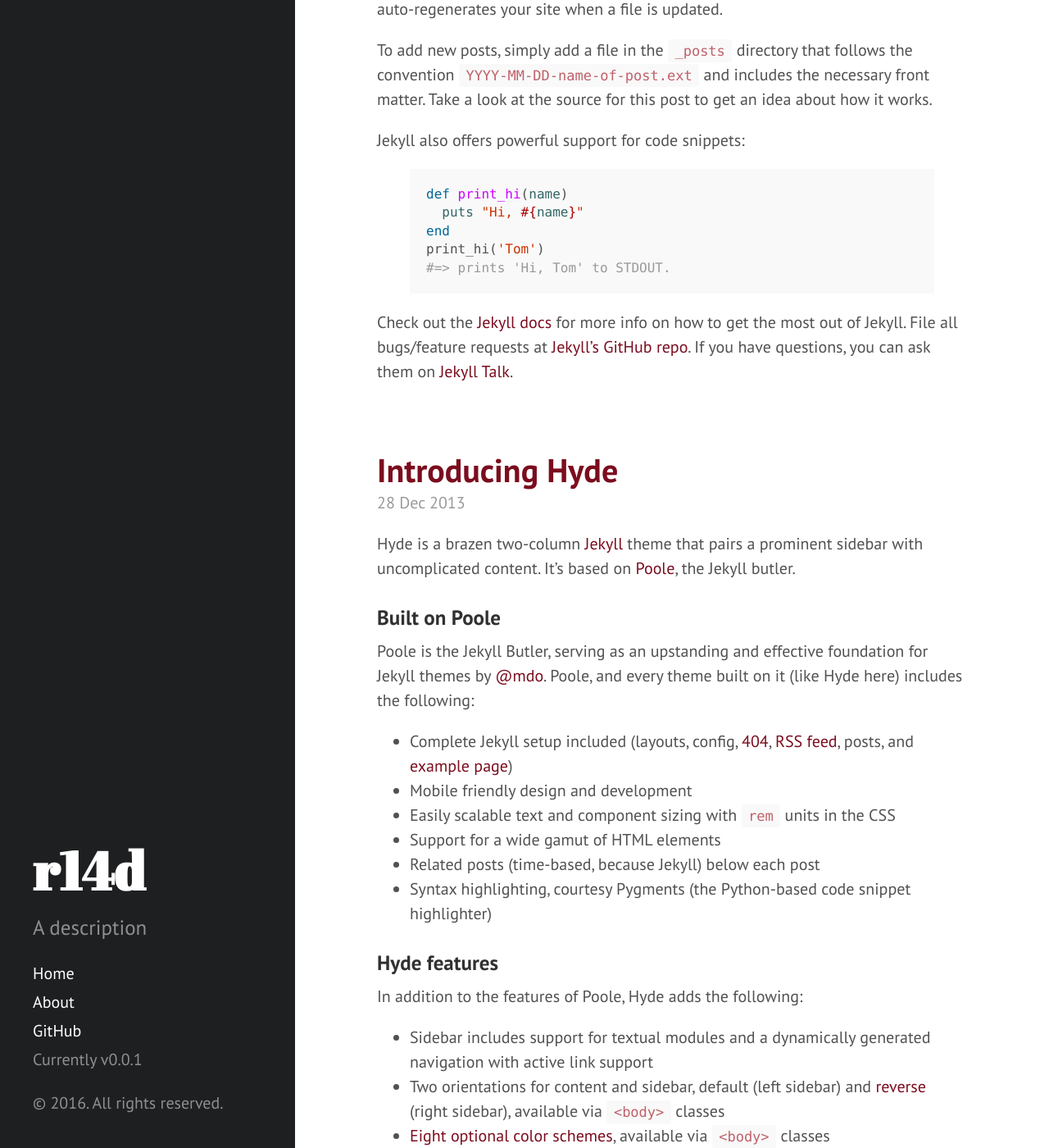
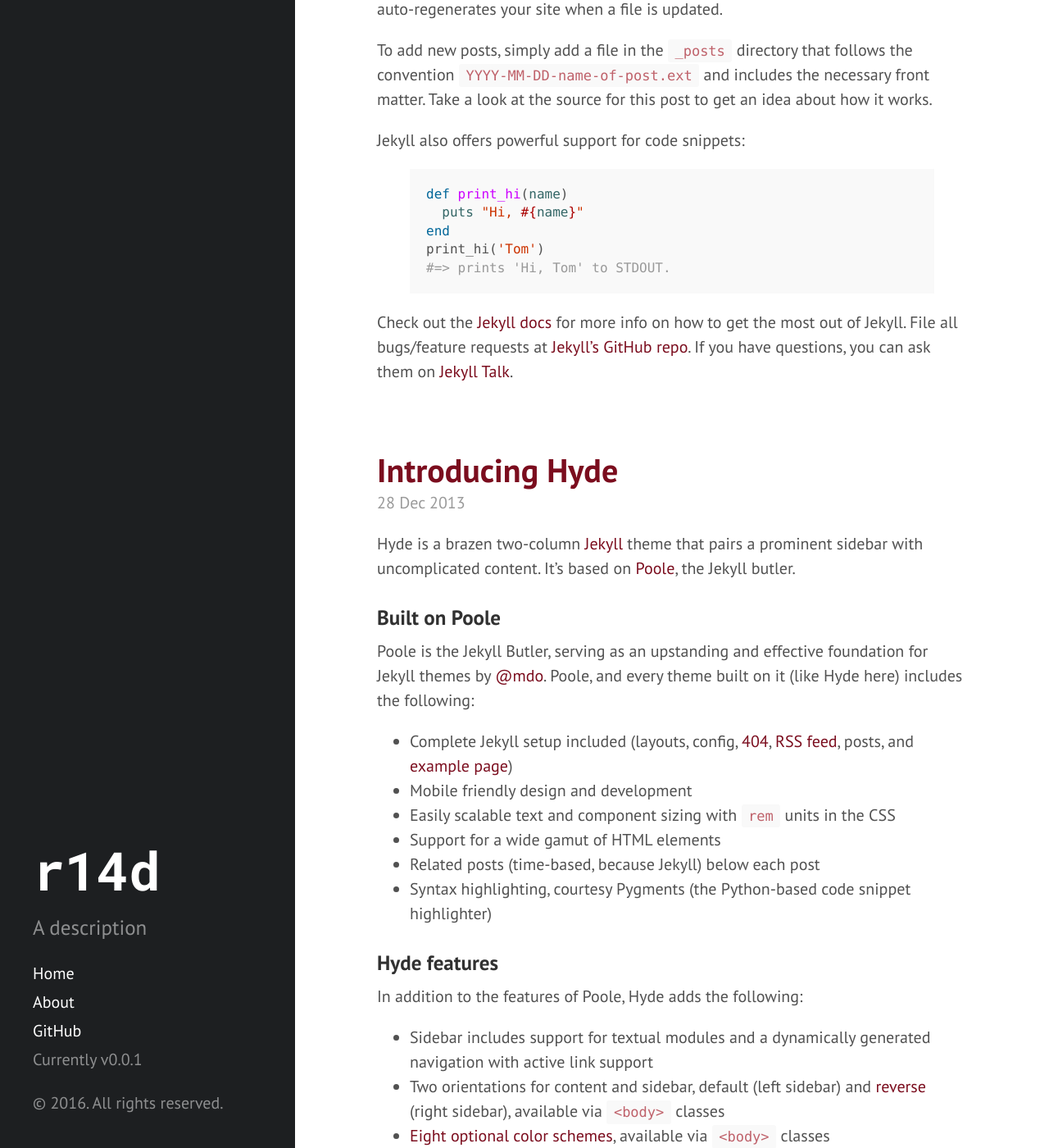
Before and after one commit to r14d/r14d.github.io, a Jekyll site: the page built from index.html, in a window 1280 px wide and 1400 px high, scrolled down 274 px. Shown: the whole window at 82% size. Built offline with Jekyll 4.4.1, drawn with Linux system fonts in a browser that asks for light colours; the list of posts is cut into pages by our own code.

Commit message:
Updated sidebar title font (#4)

```diff
--- a/_includes/head.html
+++ b/_includes/head.html
@@ -1,5 +1,6 @@
 <head>
   <link href="http://gmpg.org/xfn/11" rel="profile">
+  <link href="https://fonts.googleapis.com/css?family=Roboto+Mono:700" rel="stylesheet">
   <meta http-equiv="X-UA-Compatible" content="IE=edge">
   <meta http-equiv="content-type" content="text/html; charset=utf-8">
 
--- a/public/css/hyde.css
+++ b/public/css/hyde.css
@@ -79,7 +79,7 @@
 .sidebar-about h1 {
   color: #fff;
   margin-top: 0;
-  font-family: "Abril Fatface", serif;
+  font-family: 'Roboto Mono', monospace;
   font-size: 3.25rem;
 }
 
```
